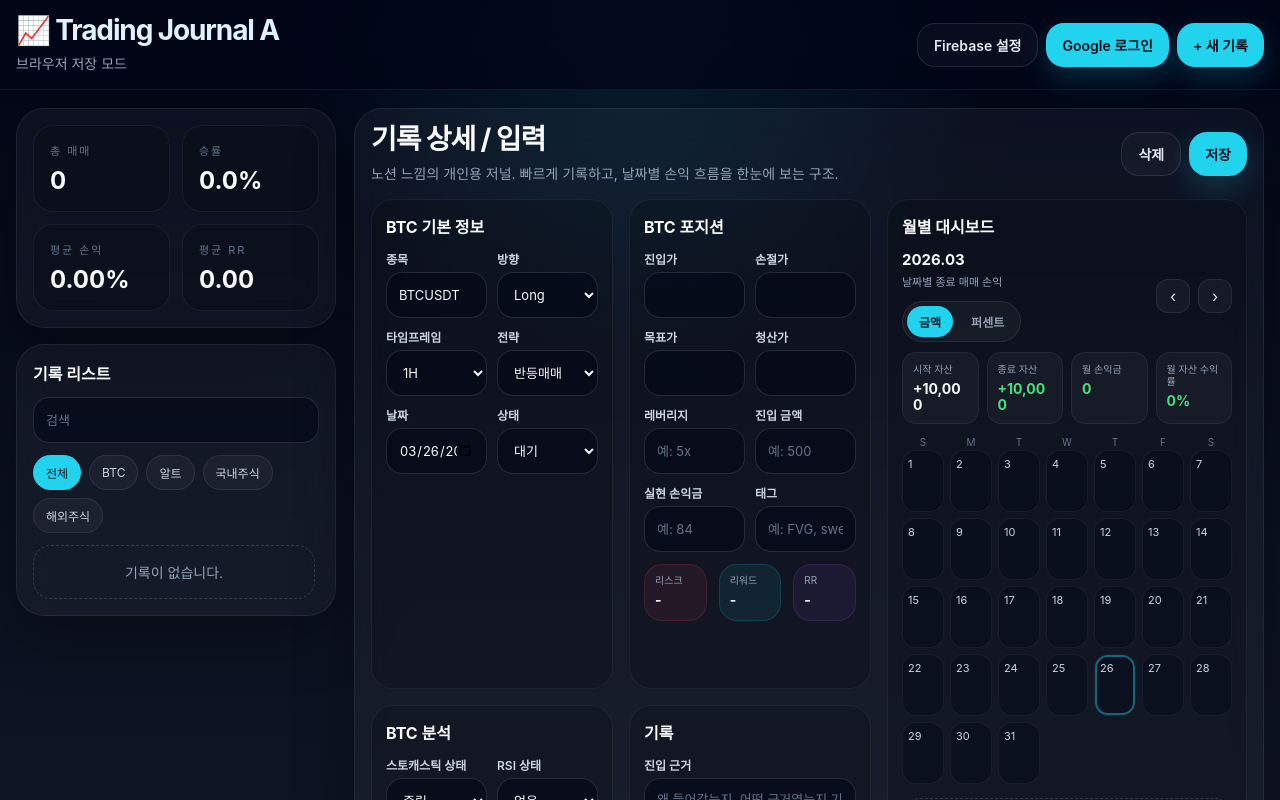
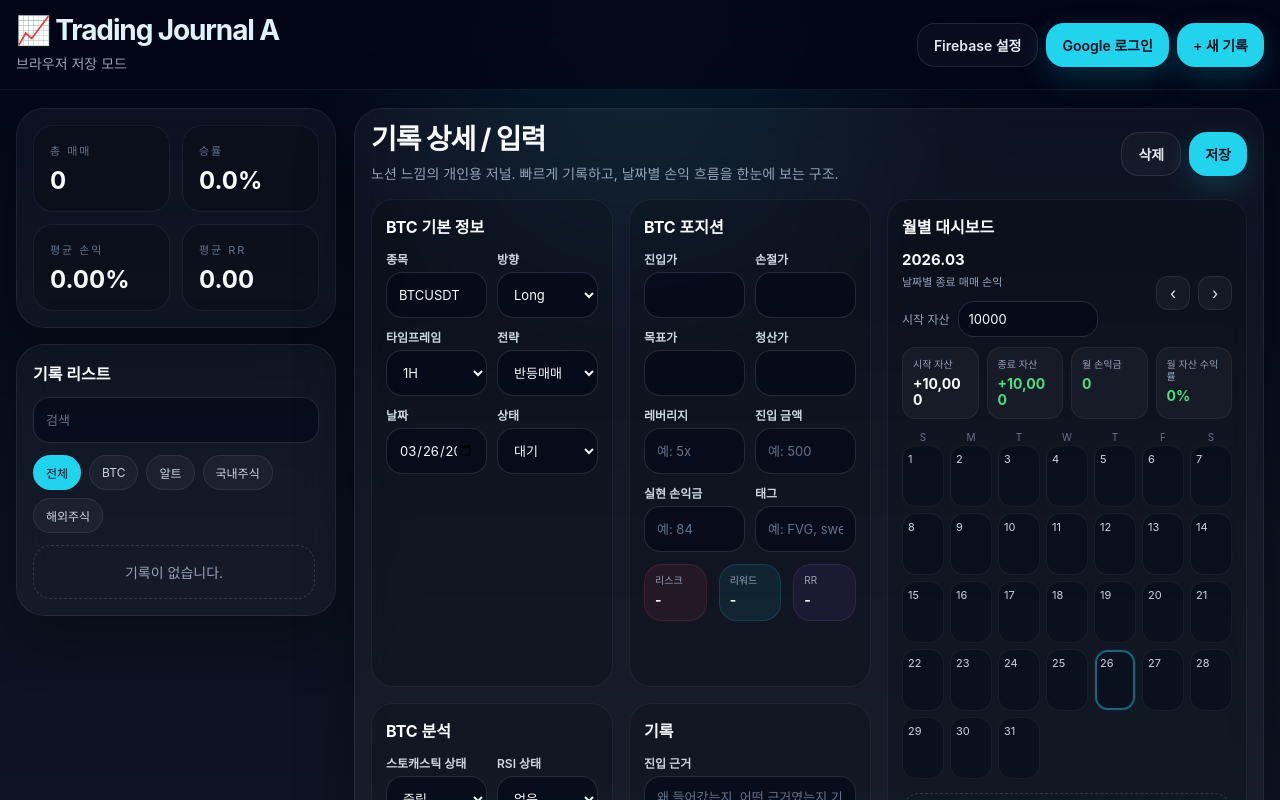
Before and after one commit to jmgboss1-try/trading-journal, a React (Vite) app: page / in a window 1280 px wide. Shown: the top 800 px of the page. Built offline with nearby package versions, Linux system fonts and the light colour scheme.

Commit message:
Update App.jsx

```diff
--- a/src/App.jsx
+++ b/src/App.jsx
@@ -359,17 +359,10 @@ function CalendarGrid({ cells, selectedDate, onSelectDate, viewMode }) {
           return (
             <button key={cell.key} type="button" onClick={() => onSelectDate(cell.key)} className={`calendar-cell ${tone} ${selected}`}>
               <div className="calendar-day">{cell.day}</div>
-              {viewMode === "amount" ? (
-                <>
-                  <div className="calendar-amount">{formatMoney(cell.amount)}</div>
-                  <div className="calendar-pnl">{formatCalendarPercent(cell.percent)}</div>
-                </>
-              ) : (
-                <>
-                  <div className="calendar-amount">{formatCalendarPercent(cell.percent)}</div>
-                  <div className="calendar-pnl">{formatMoney(cell.amount)}</div>
-                </>
-              )}
+              <>
+  <div className="calendar-amount">{formatMoney(cell.amount)}</div>
+  <div className="calendar-pnl">{formatCalendarPercent(cell.percent)}</div>
+</>
             </button>
           );
         })}
@@ -401,7 +394,6 @@ export default function App() {
   const [calendarYear, setCalendarYear] = useState(now.getFullYear());
   const [calendarMonth, setCalendarMonth] = useState(now.getMonth());
   const [selectedDate, setSelectedDate] = useState(getToday());
-  const [calendarViewMode, setCalendarViewMode] = useState("amount");
 
   const calendarCells = useMemo(
     () => buildMonthlyCalendarData(entries, calendarYear, calendarMonth),
@@ -1216,10 +1208,22 @@ export default function App() {
                       <div className="calendar-title-wrap">
                         <div className="calendar-month">{`${calendarYear}.${String(calendarMonth + 1).padStart(2, "0")}`}</div>
                         <div className="calendar-sub">날짜별 종료 매매 손익</div>
-                        <div className="toggle-group">
-                          <button type="button" className={`toggle-chip ${calendarViewMode === "amount" ? "toggle-chip-active" : ""}`} onClick={() => setCalendarViewMode("amount")}>금액</button>
-                          <button type="button" className={`toggle-chip ${calendarViewMode === "percent" ? "toggle-chip-active" : ""}`} onClick={() => setCalendarViewMode("percent")}>퍼센트</button>
-                        </div>
+                        <div style={{ marginTop: 8, display: "flex", alignItems: "center", gap: 8 }}>
+  <span style={{ fontSize: 12, color: "#94a3b8" }}>시작 자산</span>
+  <input
+    type="number"
+    value={settings.startingCapital || ""}
+    onChange={(e) =>
+      setSettings((prev) => ({
+        ...prev,
+        startingCapital: e.target.value,
+      }))
+    }
+    className="control"
+    placeholder="예: 10000"
+    style={{ maxWidth: 140, minHeight: 36, padding: "8px 10px" }}
+  />
+</div>
                       </div>
                       <div className="calendar-nav">
                         <button type="button" className="icon-btn" onClick={goPrevMonth}>‹</button>
@@ -1246,7 +1250,7 @@ export default function App() {
                       </div>
                     </div>
 
-                    <CalendarGrid cells={calendarCells} selectedDate={selectedDate} onSelectDate={setSelectedDate} viewMode={calendarViewMode} />
+                    <CalendarGrid cells={calendarCells} selectedDate={selectedDate} onSelectDate={setSelectedDate} />
 
                     <div className="daily-list">
                       {selectedDateEntries.length === 0 ? (
```
